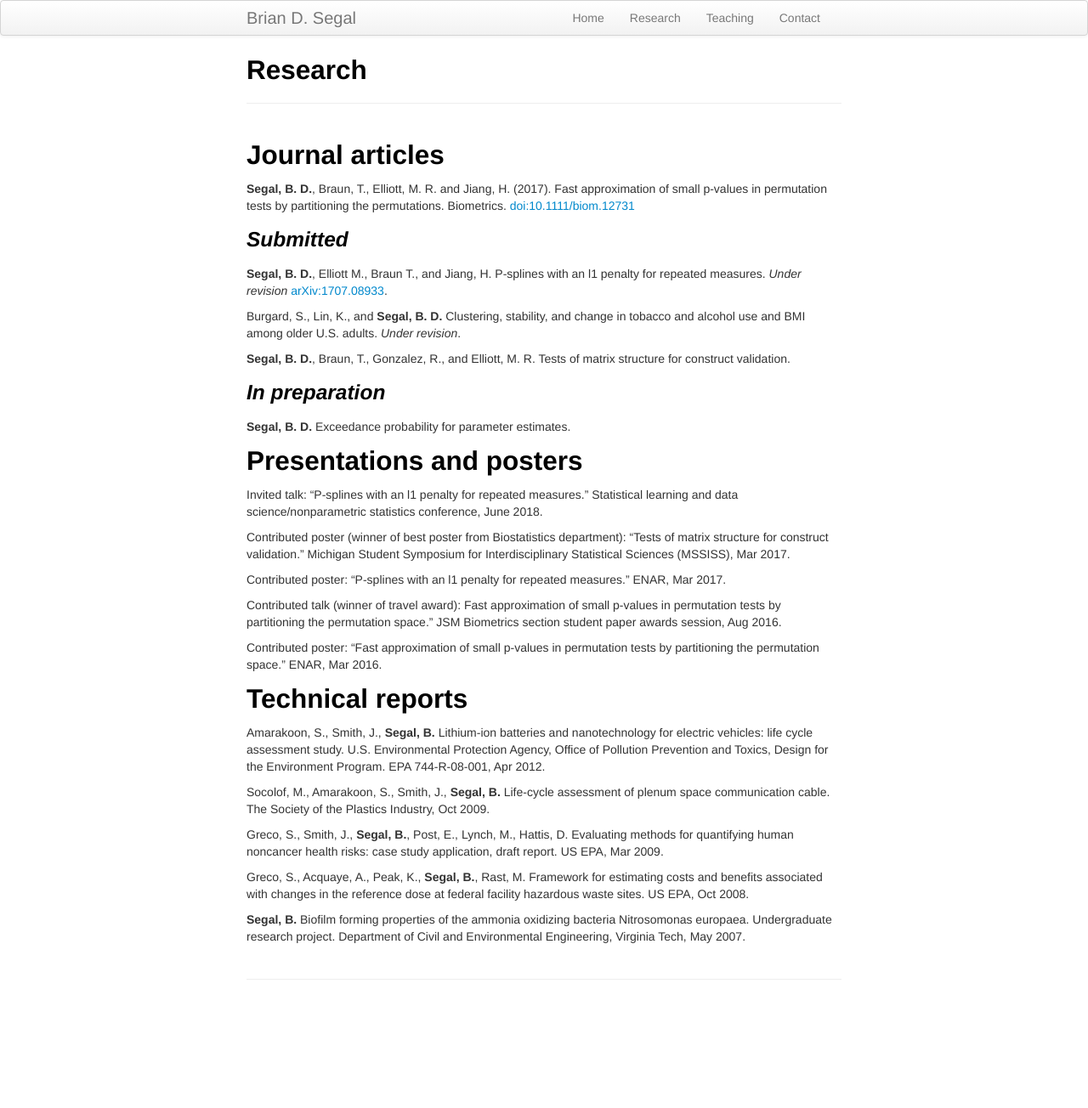
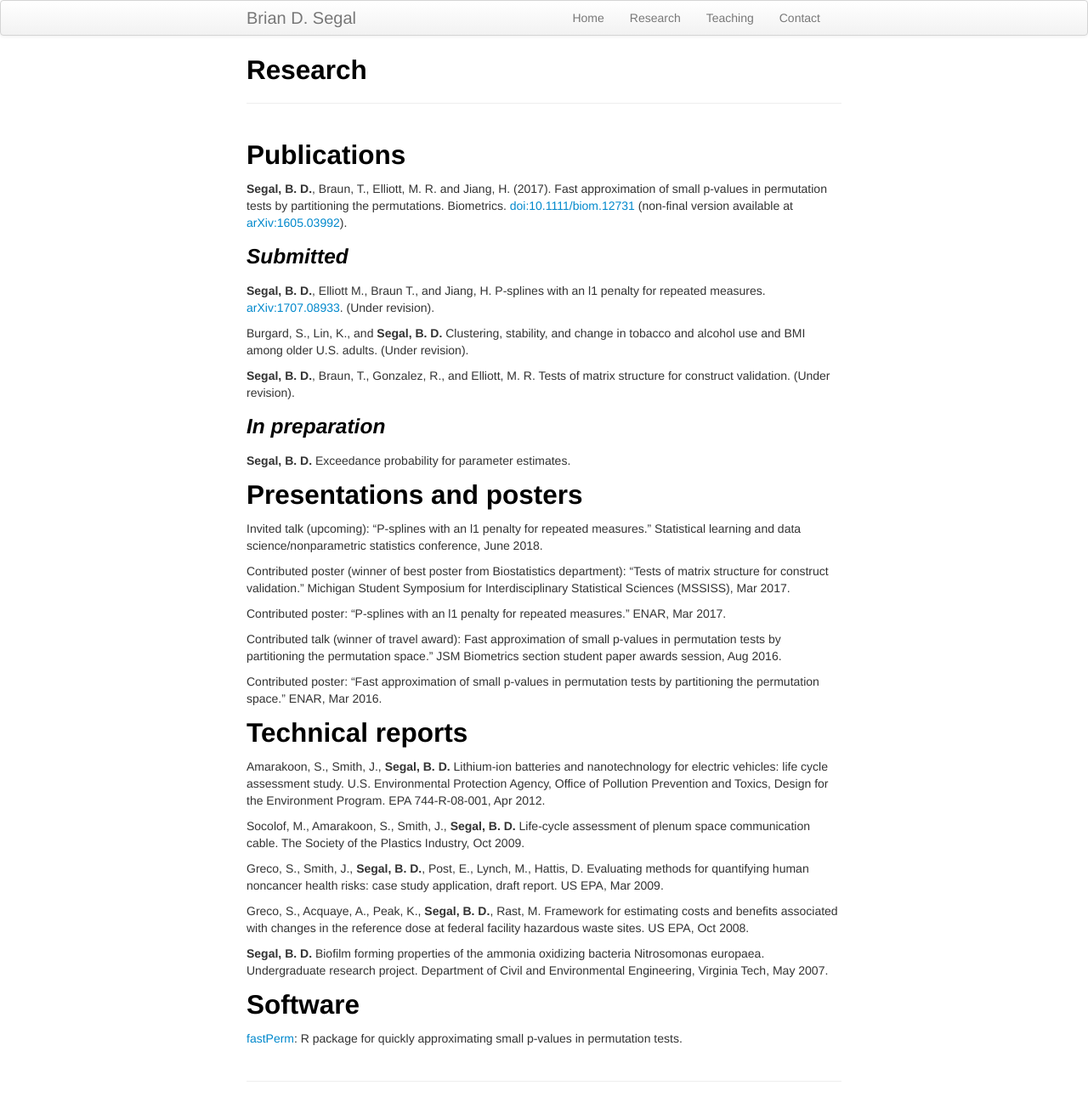
Before and after one commit to bdsegal/bdsegal.github.io, a Jekyll site: the page built from pages/research.md, in a window 1280 px wide. Shown: the whole page at 85% size. Built offline with Jekyll 4.4.1, drawn with Linux system fonts in a browser that asks for light colours; before the commit the page ends 1184 px from its top, so only the background shows below that.

Commit message:
updated CV and research

```diff
--- a/pages/research.md
+++ b/pages/research.md
@@ -4,17 +4,17 @@ title: Research
 description: research
 ---
 
-## Journal articles
+## Publications
 
-**Segal, B. D.**, Braun, T., Elliott, M. R. and Jiang, H. (2017). Fast approximation of small p-values in permutation tests by partitioning the permutations. Biometrics. [doi:10.1111/biom.12731](http://dx.doi.org/10.1111/biom.12731)
+**Segal, B. D.**, Braun, T., Elliott, M. R. and Jiang, H. (2017). Fast approximation of small p-values in permutation tests by partitioning the permutations. Biometrics. [doi:10.1111/biom.12731](http://dx.doi.org/10.1111/biom.12731) (non-final version available at [arXiv:1605.03992](https://arxiv.org/abs/1605.03992)).
 
 ### *Submitted*
 
-**Segal, B. D.**, Elliott M., Braun T., and Jiang, H.  P-splines with an l1 penalty for repeated measures. *Under revision* [arXiv:1707.08933](https://arxiv.org/abs/1707.08933).
+**Segal, B. D.**, Elliott M., Braun T., and Jiang, H.  P-splines with an l1 penalty for repeated measures. [arXiv:1707.08933](https://arxiv.org/abs/1707.08933). (Under revision).
 
-Burgard, S., Lin, K., and **Segal, B. D.** Clustering, stability, and change in tobacco and alcohol use and BMI among older U.S. adults. *Under revision*.
+Burgard, S., Lin, K., and **Segal, B. D.** Clustering, stability, and change in tobacco and alcohol use and BMI among older U.S. adults. (Under revision).
 
-**Segal, B. D.**, Braun, T., Gonzalez, R., and Elliott, M. R. Tests of matrix structure for construct validation.
+**Segal, B. D.**, Braun, T., Gonzalez, R., and Elliott, M. R. Tests of matrix structure for construct validation. (Under revision).
 
 ### *In preparation*
 
@@ -22,7 +22,7 @@ Burgard, S., Lin, K., and **Segal, B. D.** Clustering, stability, and change in
 
 ## Presentations and posters
 
-Invited talk: "P-splines with an l1 penalty for repeated measures." Statistical learning and data science/nonparametric statistics conference, June 2018.
+Invited talk (upcoming): "P-splines with an l1 penalty for repeated measures." Statistical learning and data science/nonparametric statistics conference, June 2018.
 
 Contributed poster (winner of best poster from Biostatistics department): "Tests of matrix structure for construct validation." Michigan Student Symposium for Interdisciplinary Statistical Sciences (MSSISS), Mar 2017.
 
@@ -34,12 +34,16 @@ Contributed poster: "Fast approximation of small p-values in permutation tests b
 
 ## Technical reports
 
-Amarakoon, S., Smith, J., **Segal, B.** Lithium-ion batteries and nanotechnology for electric vehicles: life cycle assessment study. U.S. Environmental Protection Agency, Office of Pollution Prevention and Toxics, Design for the Environment Program. EPA 744-R-08-001, Apr 2012.
+Amarakoon, S., Smith, J., **Segal, B. D.** Lithium-ion batteries and nanotechnology for electric vehicles: life cycle assessment study. U.S. Environmental Protection Agency, Office of Pollution Prevention and Toxics, Design for the Environment Program. EPA 744-R-08-001, Apr 2012.
 
-Socolof, M., Amarakoon, S., Smith, J., **Segal, B.** Life-cycle assessment of plenum space communication cable. The Society of the Plastics Industry, Oct 2009.
+Socolof, M., Amarakoon, S., Smith, J., **Segal, B. D.** Life-cycle assessment of plenum space communication cable. The Society of the Plastics Industry, Oct 2009.
 
-Greco, S., Smith, J., **Segal, B.**, Post, E., Lynch, M., Hattis, D. Evaluating methods for quantifying human noncancer health risks: case study application, draft report. US EPA, Mar 2009.
+Greco, S., Smith, J., **Segal, B. D.**, Post, E., Lynch, M., Hattis, D. Evaluating methods for quantifying human noncancer health risks: case study application, draft report. US EPA, Mar 2009.
 
-Greco, S., Acquaye, A., Peak, K., **Segal, B.**, Rast, M. Framework for estimating costs and benefits associated with changes in the reference dose at federal facility hazardous waste sites. US EPA, Oct 2008.
+Greco, S., Acquaye, A., Peak, K., **Segal, B. D.**, Rast, M. Framework for estimating costs and benefits associated with changes in the reference dose at federal facility hazardous waste sites. US EPA, Oct 2008.
 
-**Segal, B.** Biofilm forming properties of the ammonia oxidizing bacteria Nitrosomonas europaea. Undergraduate research project. Department of Civil and Environmental Engineering, Virginia Tech, May 2007.
+**Segal, B. D.** Biofilm forming properties of the ammonia oxidizing bacteria Nitrosomonas europaea. Undergraduate research project. Department of Civil and Environmental Engineering, Virginia Tech, May 2007.
+
+## Software
+
+[fastPerm](https://github.com/bdsegal/fastPerm): R package for quickly approximating small p-values in permutation tests.
```
Also changed, not shown: index.md (+3 -3 lines), pages/software.md (added, +9 -0 lines), 1 other file.
